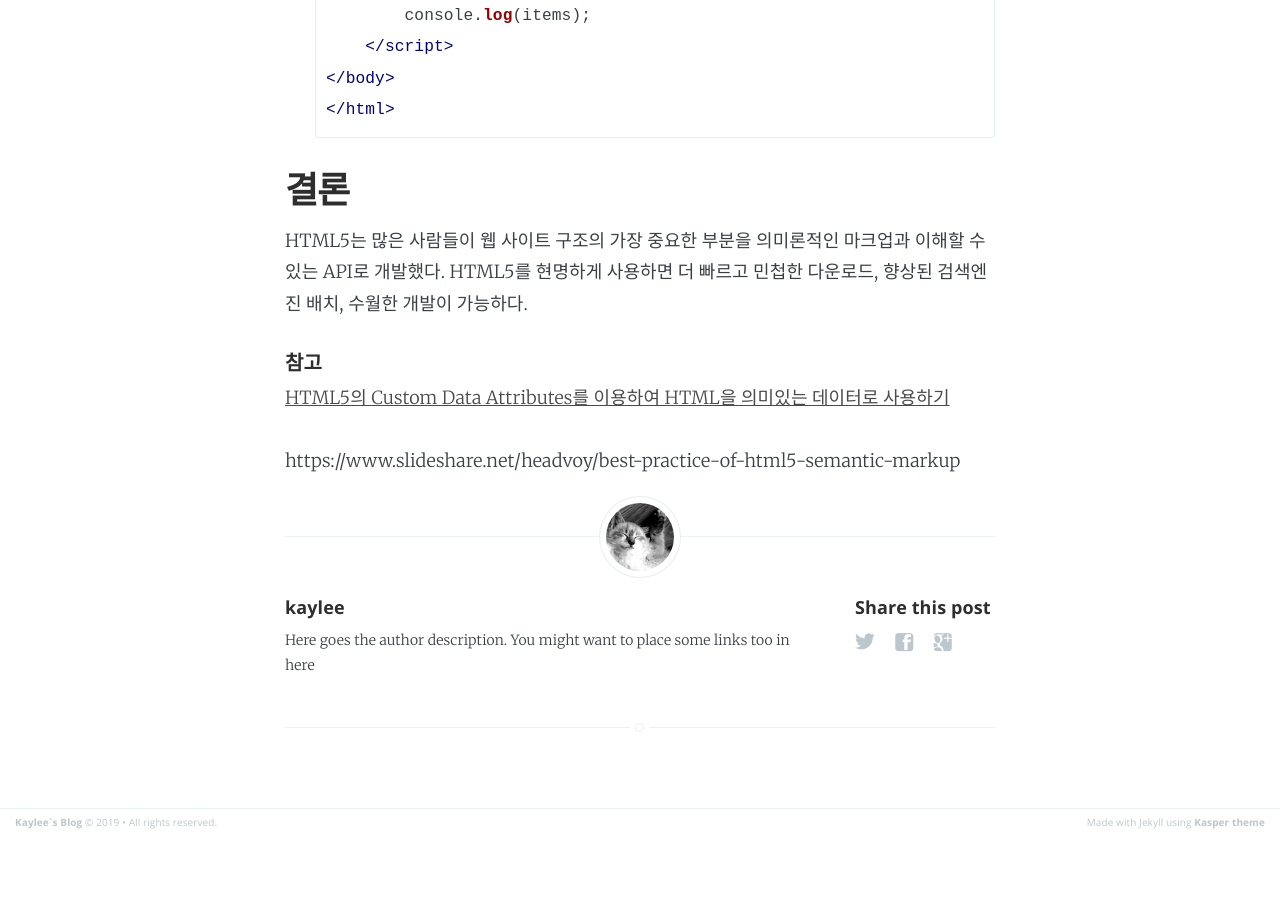
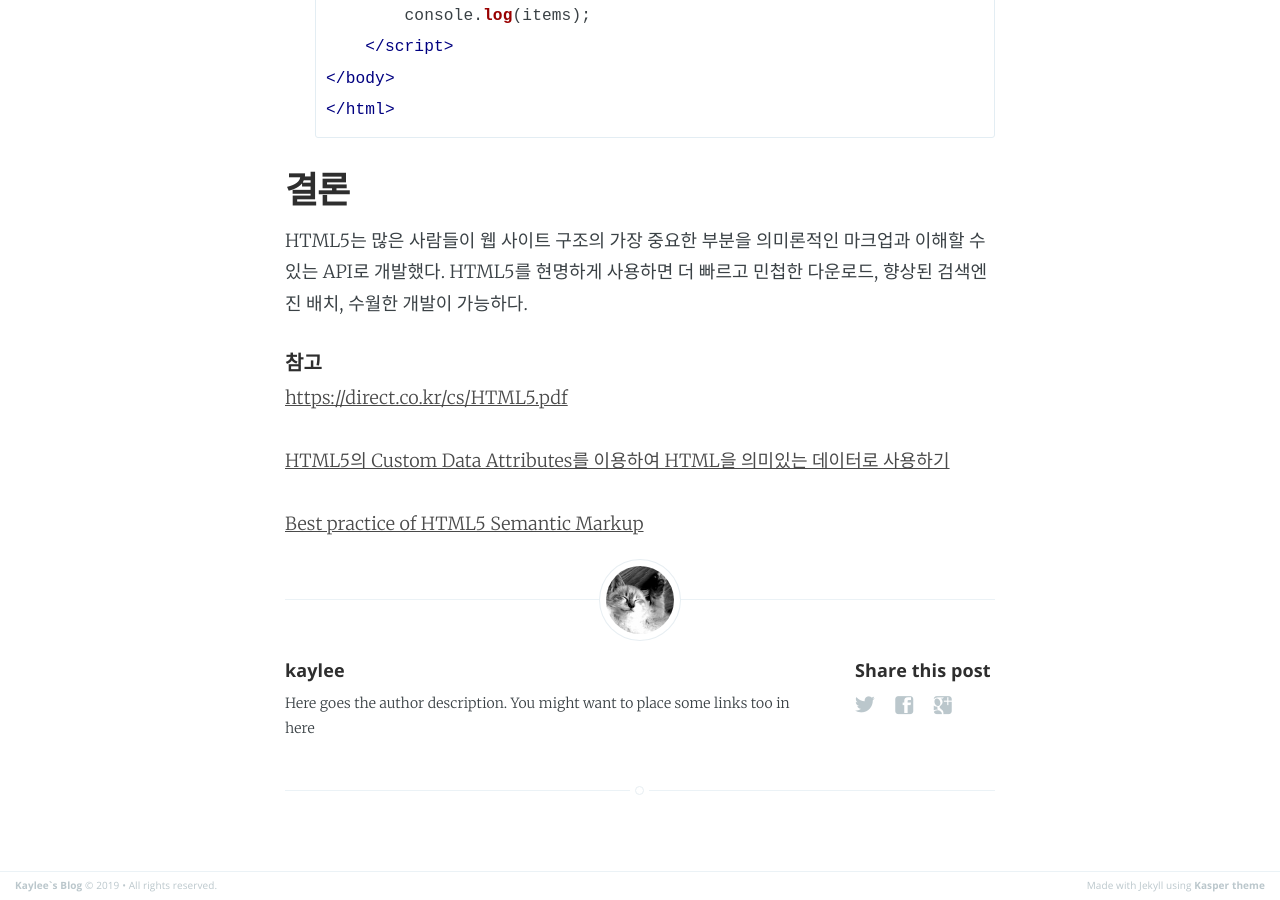
Before and after one commit to rosario/kasper, a Jekyll site: the page built from _posts/2019-01-07-html5.md, in a window 1280 px wide and 900 px high, scrolled down 6698 px. Built offline with Jekyll 4.4.1, drawn with Linux system fonts in a browser that asks for light colours; before the commit the page ends 7535 px from its top, so only the background shows below that; some of the changed lines change nothing that is shown.

Commit message:
Update 2019-01-07-html5.md

```diff
--- a/_posts/2019-01-07-html5.md
+++ b/_posts/2019-01-07-html5.md
@@ -213,8 +213,8 @@ HTML5는 많은 사람들이 웹 사이트 구조의 가장 중요한 부분을
 
 ##### 참고
 
-[https://direct.co.kr/cs/HTML5.pdf]: https://direct.co.kr/cs/HTML5.pdf
+[https://direct.co.kr/cs/HTML5.pdf](https://direct.co.kr/cs/HTML5.pdf)
 
 [HTML5의 Custom Data Attributes를 이용하여 HTML을 의미있는 데이터로 사용하기](http://blog.saltfactory.net/using-html5-custom-data-attributes/)
 
-https://www.slideshare.net/headvoy/best-practice-of-html5-semantic-markup
+[Best practice of HTML5 Semantic Markup](https://www.slideshare.net/headvoy/best-practice-of-html5-semantic-markup)
```
